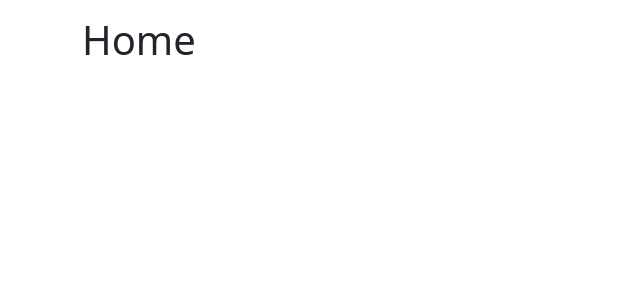
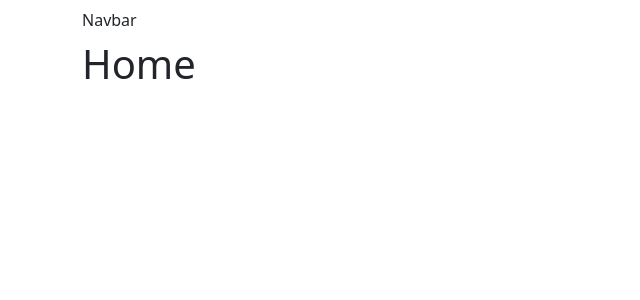
Before and after one commit to hseiji/green-room-app, a React (Vite) app: page / in a window 1280 px wide. Shown: the top 300 px of the page, without its empty margins (0-640 px from the left). Built offline with nearby package versions, Linux system fonts and the light colour scheme.

Commit message:
create Navbar component

```diff
--- a/src/App.tsx
+++ b/src/App.tsx
@@ -1,8 +1,9 @@
 import { Routes, Route } from "react-router-dom";
-import { Container, Navbar } from "react-bootstrap";
+import { Container } from "react-bootstrap";
 import { Home } from "./pages/Home";
 import { Store } from "./pages/Store";
 import { About } from "./pages/About";
+import { Navbar } from "./components/Navbar";
 
 function App() {
 
--- a/src/components/Navbar.tsx
+++ b/src/components/Navbar.tsx
@@ -1,3 +1,11 @@
+import { Container, Navbar as NavbarBoot } from "react-bootstrap";
+
 export function Navbar() {
-  return <h1>Navbar</h1>
+  return (
+    <NavbarBoot>
+      <Container>
+        Navbar
+      </Container>
+    </NavbarBoot>
+  )
 }
```
